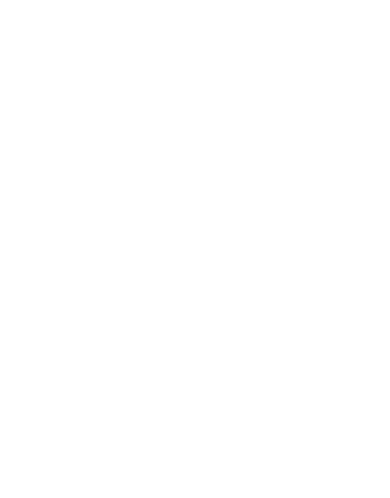
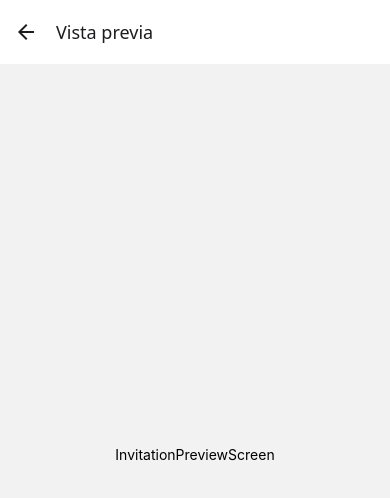
Before and after one commit to iamDaniHdz/discursos, a React Native app: screen /InvitationPreview in a window 390 px wide. Shown: the top 498 px of the page. Built offline with nearby package versions, Linux system fonts and the light colour scheme.

Commit message:
feat: configure typed stack navigation

```diff
--- a/src/app/App.tsx
+++ b/src/app/App.tsx
@@ -1,6 +1,7 @@
 import React from 'react';
 import {SafeAreaProvider} from 'react-native-safe-area-context';
-import { StatusBar, StyleSheet, useColorScheme, View } from 'react-native';
+import { StatusBar, useColorScheme } from 'react-native';
+import {AppNavigator} from '../navigation/AppNavigator';
 
 export function App(): React.JSX.Element {
     const isDarkMode = useColorScheme() === 'dark';
@@ -8,13 +9,7 @@
     <SafeAreaProvider>
       <StatusBar barStyle="dark-content" />
         <StatusBar barStyle={isDarkMode ? 'light-content' : 'dark-content'} />
-        <View style={styles.container} />
+        <AppNavigator />
     </SafeAreaProvider>
   );
 }
-
-const styles = StyleSheet.create({
-  container: {
-    flex: 1,
-  },
-});
--- /dev/null
+++ b/src/features/invitations/screens/HomeScreen.tsx
@@ -0,0 +1,18 @@
+import React from 'react';
+import {View, Text, StyleSheet} from 'react-native';
+
+export function HomeScreen(): React.JSX.Element {
+  return (
+    <View style={styles.container}>
+      <Text>Home Screen</Text>
+    </View>
+  );
+}
+
+const styles = StyleSheet.create({
+  container: {
+    flex: 1,
+    justifyContent: 'center',
+    alignItems: 'center',
+  },
+});
--- /dev/null
+++ b/src/features/invitations/screens/InvitationFormScreen.tsx
@@ -0,0 +1,18 @@
+import React from 'react';
+import {View, Text, StyleSheet} from 'react-native';
+
+export function InvitationFormScreen(): React.JSX.Element {
+  return (
+    <View style={styles.container}>
+      <Text>InvitationFormScreen</Text>
+    </View>
+  );
+}
+
+const styles = StyleSheet.create({
+  container: {
+    flex: 1,
+    justifyContent: 'center',
+    alignItems: 'center',
+  },
+});
--- /dev/null
+++ b/src/features/invitations/screens/InvitationPreviewScreen.tsx
@@ -0,0 +1,18 @@
+import React from 'react';
+import {View, Text, StyleSheet} from 'react-native';
+
+export function InvitationPreviewScreen(): React.JSX.Element {
+  return (
+    <View style={styles.container}>
+      <Text>InvitationPreviewScreen</Text>
+    </View>
+  );
+}
+
+const styles = StyleSheet.create({
+  container: {
+    flex: 1,
+    justifyContent: 'center',
+    alignItems: 'center',
+  },
+});
--- /dev/null
+++ b/src/features/invitations/screens/index.ts
@@ -0,0 +1,3 @@
+export {HomeScreen} from './HomeScreen';
+export {InvitationFormScreen} from './InvitationFormScreen';
+export {InvitationPreviewScreen} from './InvitationPreviewScreen';
--- /dev/null
+++ b/src/navigation/AppNavigator.tsx
@@ -0,0 +1,53 @@
+// src/navigation/AppNavigator.tsx
+
+import React from 'react';
+
+import {NavigationContainer} from '@react-navigation/native';
+import {createNativeStackNavigator} from '@react-navigation/native-stack';
+
+import {
+  HomeScreen,
+  InvitationFormScreen,
+  InvitationPreviewScreen,
+} from '../features/invitations/screens';
+
+import type {RootStackParamList} from './navigation.types';
+
+const Stack = createNativeStackNavigator<RootStackParamList>();
+
+export function AppNavigator(): React.JSX.Element {
+  return (
+    <NavigationContainer>
+      <Stack.Navigator
+        initialRouteName="Home"
+        screenOptions={{
+          headerShadowVisible: false,
+          animation: 'slide_from_right',
+        }}>
+        <Stack.Screen
+          name="Home"
+          component={HomeScreen}
+          options={{
+            title: 'Inicio',
+          }}
+        />
+
+        <Stack.Screen
+          name="InvitationForm"
+          component={InvitationFormScreen}
+          options={{
+            title: 'Nueva invitación',
+          }}
+        />
+
+        <Stack.Screen
+          name="InvitationPreview"
+          component={InvitationPreviewScreen}
+          options={{
+            title: 'Vista previa',
+          }}
+        />
+      </Stack.Navigator>
+    </NavigationContainer>
+  );
+}
```
Also changed, not shown: src/navigation/navigation.types.ts (added, +32 -0 lines).
